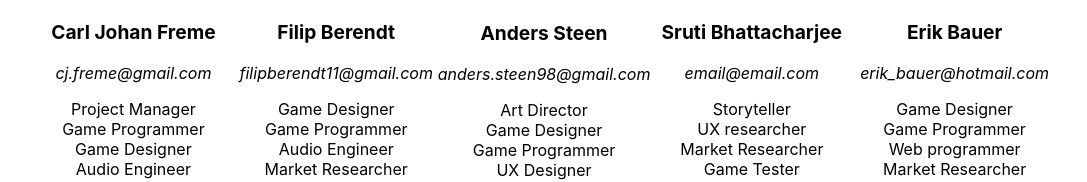
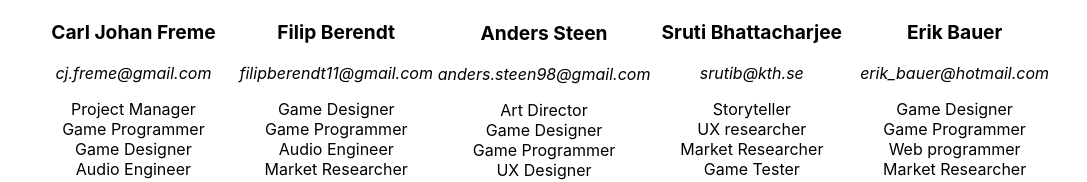
Before and after one commit to eribau/rogue-mike-web, a Next.js app: page / in a window 1280 px wide. Shown: the part 2283-2465 px from the top of the page, without its empty margins (96-1183 px from the left). Built offline with nearby package versions, Linux system fonts and the light colour scheme.

Commit message:
Update content.js

```diff
--- a/components/content.js
+++ b/components/content.js
@@ -133,7 +133,7 @@
                   />
               </div>
               <p className={utilStyles.bodyMdBold}>Sruti Bhattacharjee</p>
-              <p><i>email@email.com</i></p>
+              <p><i>srutib@kth.se</i></p>
               <p>Storyteller<br/>UX researcher<br/>Market Researcher<br/>Game Tester</p>
             </div>
             <div className={styles.column}>
```
